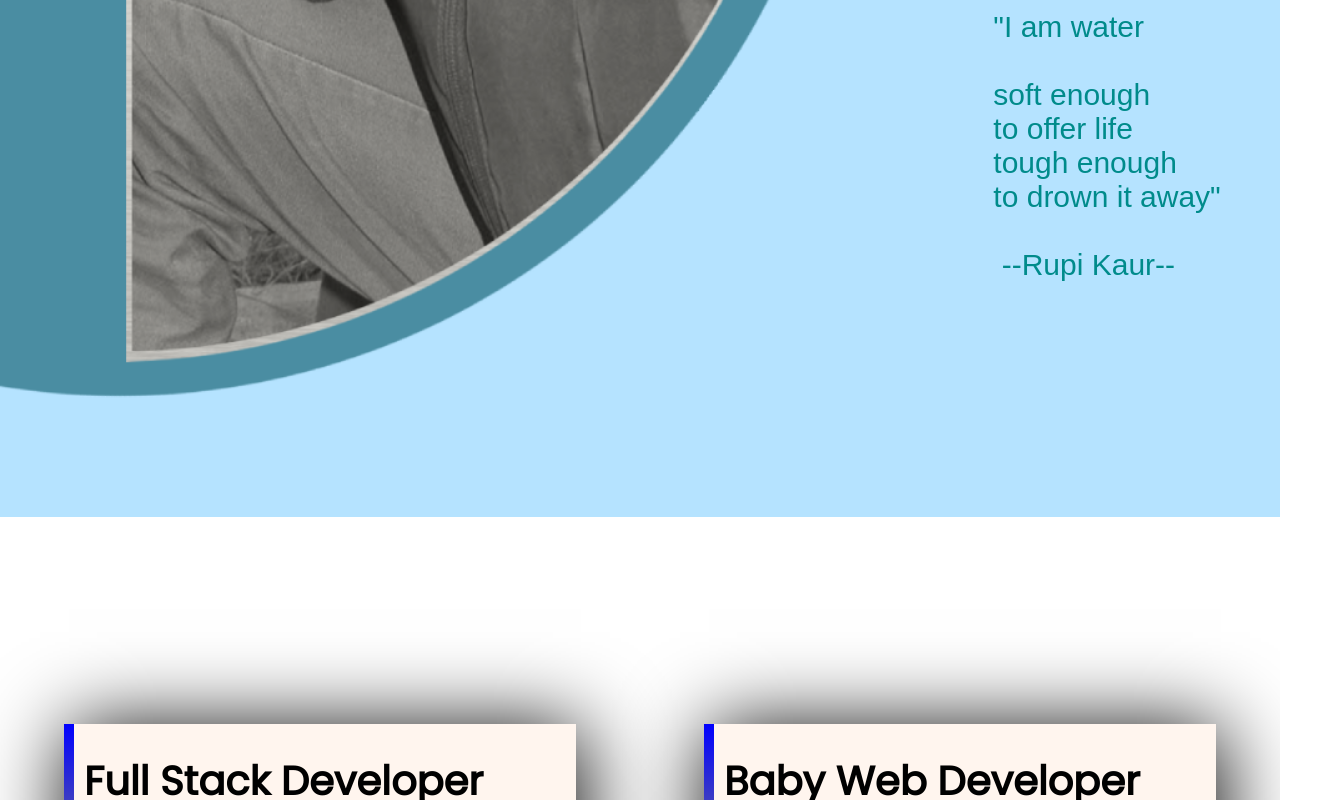
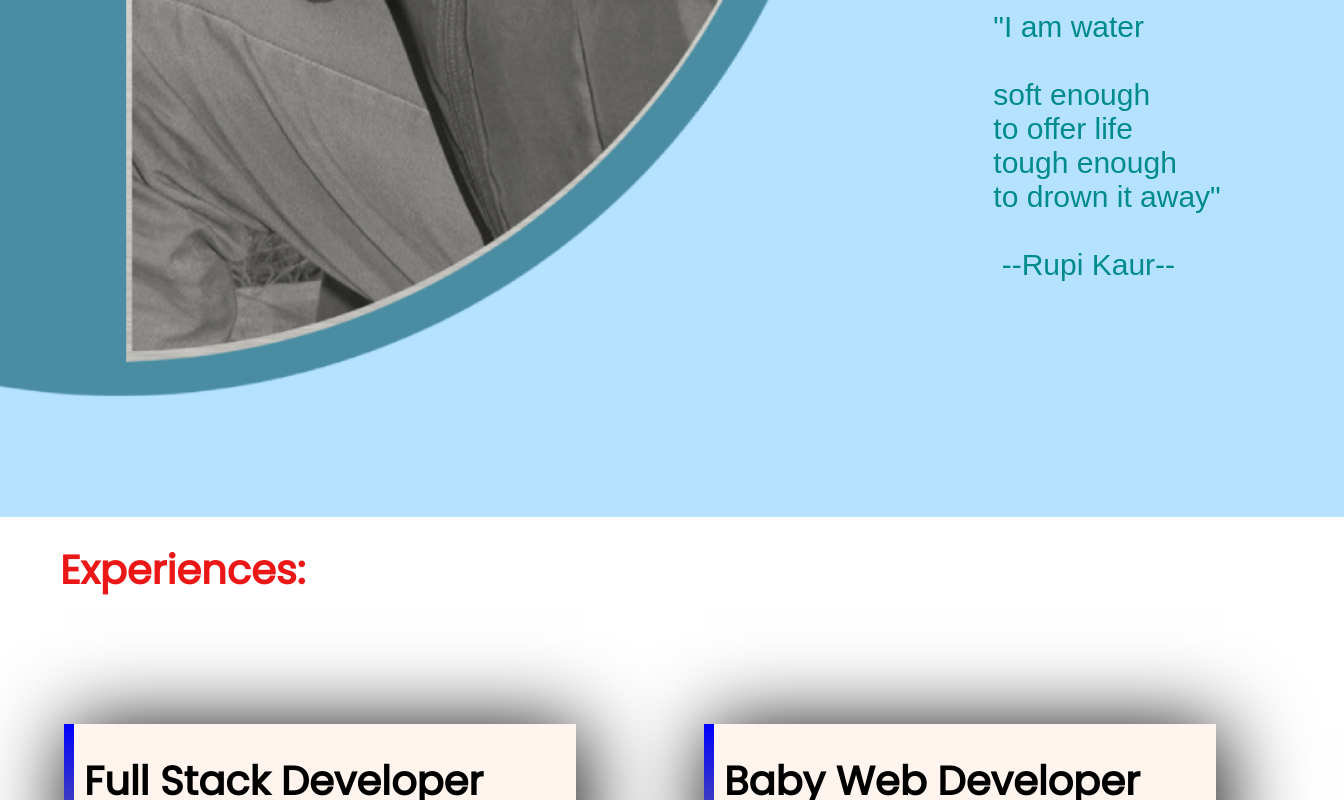
Before and after one commit to HeymatUddin/experimental, a plain HTML site: page index.html in a window 1280 px wide. Shown: the part 1531-2331 px from the top of the page, 1344 px wide, since content can reach past the window. Drawn offline with Linux system fonts and the light colour scheme.

Commit message:
finalized

```diff
--- a/index.html
+++ b/index.html
@@ -40,7 +40,7 @@
      --Rupi Kaur--
         </pre>
     </div>
-    <h1 style="color: white;margin: 60px;">Experiences</h1>
+    <h1 style="color: rgb(235, 23, 23);margin: 60px;">Experiences:</h1>
     <div id="stack-baby">
         <div id="full-stack" class="box-shadow">
             <h1>Full Stack Developer</h1>
--- a/style.css
+++ b/style.css
@@ -42,7 +42,9 @@ h1{
 
 }
 #hudai{
+    border: salmon;
     height: 500px;
+    width: 30%;
     margin-top: 250px;
     margin-left:75%;
     font-size: 30px;
```
